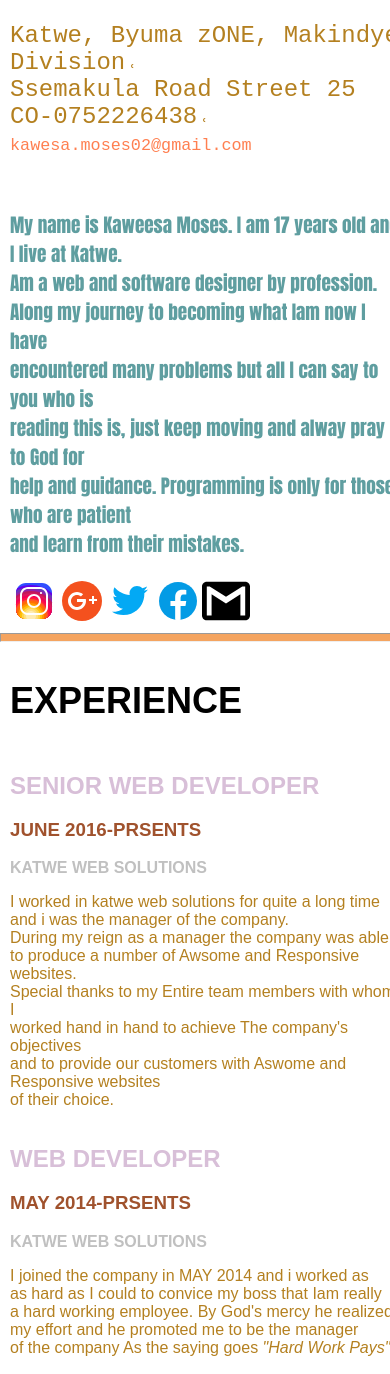
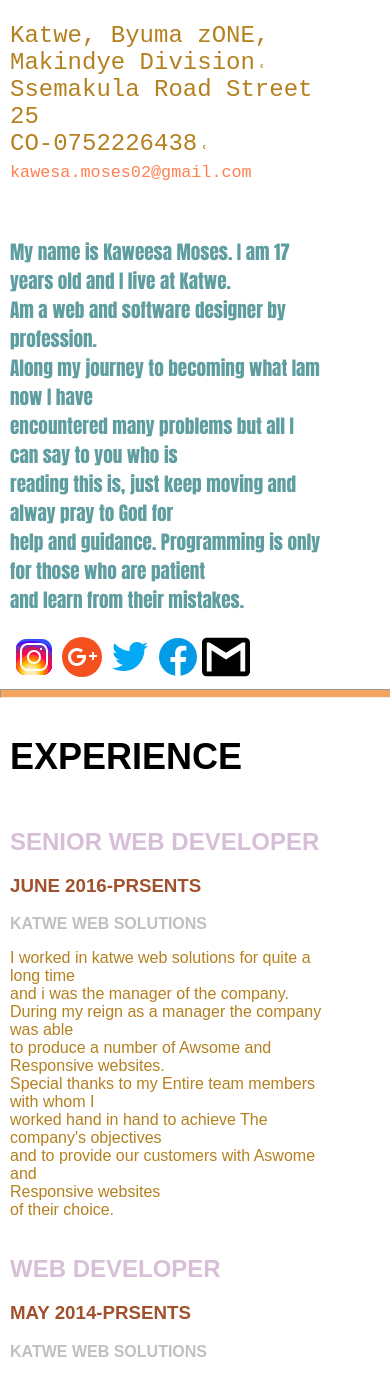
Before and after one commit to kaweesa01/Kaweesa_Mo, a plain HTML site: page index.html in a window 390 px wide. Shown: the part 152-1526 px from the top of the page. Drawn offline with Linux system fonts and the light colour scheme.

Commit message:
changed the display on mobile phoness

```diff
--- a/page.css
+++ b/page.css
@@ -351,7 +351,7 @@ body{
 }
 @media(max-width:1130px){
     .about_content_container,.location,.owner-name{
-        width: 100vw;
+        width: 80vw;
     }
 }
 .about-content{
@@ -365,6 +365,11 @@ body{
 @media(max-width:1130px){
     .about-content{
         width: 100vw;
+    }
+}
+@media(max-width:400px){
+    .about-content{
+        width: 80vw;
     }
 }
 .link_icons{
@@ -450,6 +455,13 @@ p{
 
     }
 }
+
+@media(max-width:400px){
+    .history{
+        width: 80vw;
+
+    }
+}
 .tools{
     width: 500px thistle
 }
@@ -494,6 +506,12 @@ p{
 @media(max-width:1130px){
     .my_interests{
         width: 100vw;
+
+    }
+}
+@media(max-width:400px){
+    .my_interests{
+        width: 80vw;
 
     }
 }
```
